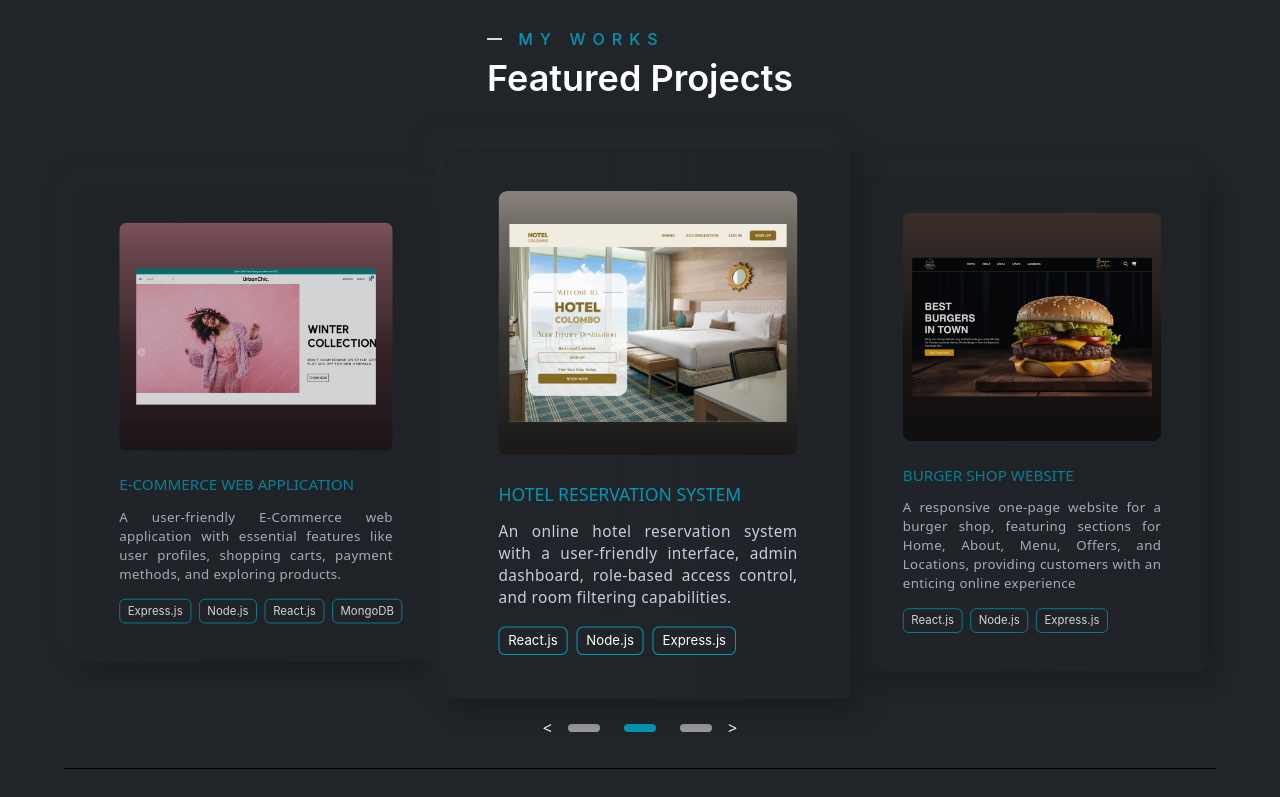
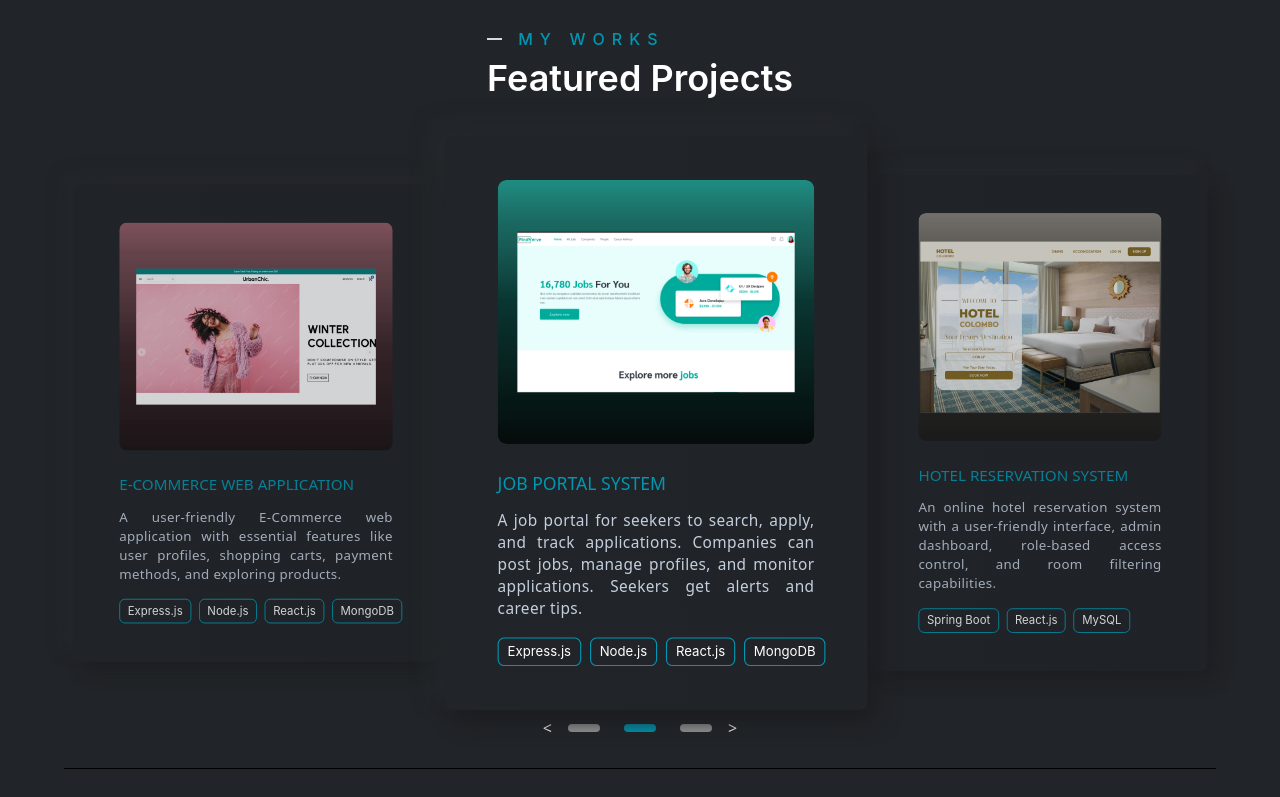
Before and after one commit to kavindu-gamage/kavindu-gamage.github.io, a React (Create React App) app: page / in a window 1280 px wide. Shown: the part 2000-2797 px from the top of the page. Built offline with nearby package versions, Linux system fonts and the light colour scheme.

Commit message:
updated the navigator

```diff
--- a/src/assests/index.js
+++ b/src/assests/index.js
@@ -12,6 +12,7 @@ import Globe from "./images/IconsNew/globe.png";
 import projectsC1 from "./images/ProjectCovers/projectsC1.png";
 import projectsC2 from "./images/ProjectCovers/projectsC2.png";
 import projectsC3 from "./images/ProjectCovers/projectsC3.png";
+import projectsC4 from "./images/ProjectCovers/projectsC4.png";
 import tMac from "./images/achLogo/tMac.jpg";
 import homeCover from "./images/homeCover.png";
 import pLogo from "./images/pLogo.png";
@@ -34,11 +35,12 @@ import MongoDb from "./images/skillsIcons/mongodb.png";
 import MySql from "./images/skillsIcons/mysql.png";
 import Reactj from "./images/skillsIcons/react.png";
 import TypeScript from "./images/skillsIcons/typescript.png";
+
 export {
     App, Aws, Blue, Crown, Docker, Express, GitLab, Globe, Go, GoogleCloud, Java, JavaScript, MongoDb, MySql, Node, Reactj, Rota, Spring, TypeScript, Virtusa, Watermark, White, avatar1, homeCover, ijse, pLogo, profilePhoto,
     profilePhoto2,
     profilePhoto3,
     projectsC1,
     projectsC2,
-    projectsC3, scl, tMac, uni
+    projectsC3, projectsC4, scl, tMac, uni
 };
--- a/src/constants/index.js
+++ b/src/constants/index.js
@@ -6,27 +6,32 @@ export const navLinksdata = [
     },
     {
         _id: 1002,
+        title: "Services",
+        link: "services",
+    },
+    {
+        _id: 1003,
         title: "About",
         link: "about",
     },
     {
-        _id: 1003,
+        _id: 1004,
         title: "Projects",
         link: "projects",
     },
-    // {
-    //     _id: 1004,
-    //     title: "Resume",
-    //     link: "resume",
-    // },
     {
         _id: 1005,
         title: "Experience",
-        link: "experience",
+        link: "WorkExperience",
     },
     {
         _id: 1006,
+        title: "Skills",
+        link: "skills",
+    },
+    {
+        _id: 1007,
         title: "Contact",
-        link: "contact",
+        link: "connectWithMe",
     },
 ]
--- a/src/pages/connectWithMe/ConnectWithMe.js
+++ b/src/pages/connectWithMe/ConnectWithMe.js
@@ -30,7 +30,7 @@ const ConnectWithMe = () => {
     e.preventDefault();
 
     try {
-      const response = await fetch('http://localhost:4000/api/google-sheet', {
+      const response = await fetch('https://sheets-api-backend.vercel.app/api/google-sheet', {
         method: 'POST',
         headers: {
           'Content-Type': 'application/json',
--- a/src/pages/projects/Projects.js
+++ b/src/pages/projects/Projects.js
@@ -1,5 +1,5 @@
 import React, { useEffect, useState } from "react";
-import { projectsC1, projectsC2, projectsC3 } from "../../assests";
+import { projectsC1, projectsC2, projectsC3, projectsC4 } from "../../assests";
 import { PageTitle } from "../../components/PageTitle/PageTitle";
 import ProjectCard from "./ProjectCard";
 
@@ -44,14 +44,14 @@ const Projects = () => {
       title: "Hotel Reservation System",
       des: "An online hotel reservation system with a user-friendly interface, admin dashboard, role-based access control, and room filtering capabilities.",
       src: projectsC1,
-      techStack: ["React.js", "Node.js", "Express.js"],
+      techStack: ["Spring Boot", "React.js", "MySQL"],
       link: "https://github.com/kavindu-gamage/Hotel-Reservation-System",
     },
     {
       title: "Burger Shop Website",
       des: "A responsive one-page website for a burger shop, featuring sections for Home, About, Menu, Offers, and Locations, providing customers with an enticing online experience",
       src: projectsC3,
-      techStack: ["React.js", "Node.js", "Express.js"],
+      techStack: ["HTML", "CSS", "Java Script"],
       link: "https://github.com/kavindu-gamage/burgerShop-landingPage",
     },
     {
@@ -62,27 +62,12 @@ const Projects = () => {
       link: "https://github.com/kavindu-gamage/e-commerce-web-back-end",
     },
     {
-        title: "Hotel Reservation System",
-        des: "An online hotel reservation system with a user-friendly interface, admin dashboard, role-based access control, and room filtering capabilities.",
-        src: projectsC1,
-        techStack: ["React.js", "Node.js", "Express.js"],
-        link: "https://github.com/kavindu-gamage/Hotel-Reservation-System",
+        title: "Job Portal System",
+        des: "A job portal for seekers to search, apply, and track applications. Companies can post jobs, manage profiles, and monitor applications. Seekers get alerts and career tips.",
+        src: projectsC4,
+        techStack: ["Express.js", "Node.js", "React.js", "MongoDB"],
+        link: "https://github.com/kavindu-gamage/FindVerve-FrontEnd",
       },
-      {
-        title: "Burger Shop Website",
-        des: "A responsive one-page website for a burger shop, featuring sections for Home, About, Menu, Offers, and Locations, providing customers with an enticing online experience",
-        src: projectsC3,
-        techStack: ["React.js", "Node.js", "Express.js"],
-        link: "https://github.com/kavindu-gamage/burgerShop-landingPage",
-      },
-      {
-        title: "E-Commerce Web Application",
-        des: "A user-friendly E-Commerce web application with essential features like user profiles, shopping carts, payment methods, and exploring products.",
-        src: projectsC2,
-        techStack: ["Express.js", "Node.js", "React.js", "MongoDB"],
-        link: "https://github.com/kavindu-gamage/e-commerce-web-back-end",
-      },
-
   ];
 
   const [currentIndex, setCurrentIndex] = useState(0);
```
Also changed, not shown: src/assests/images/ProjectCovers/projectsC4.png (added).
